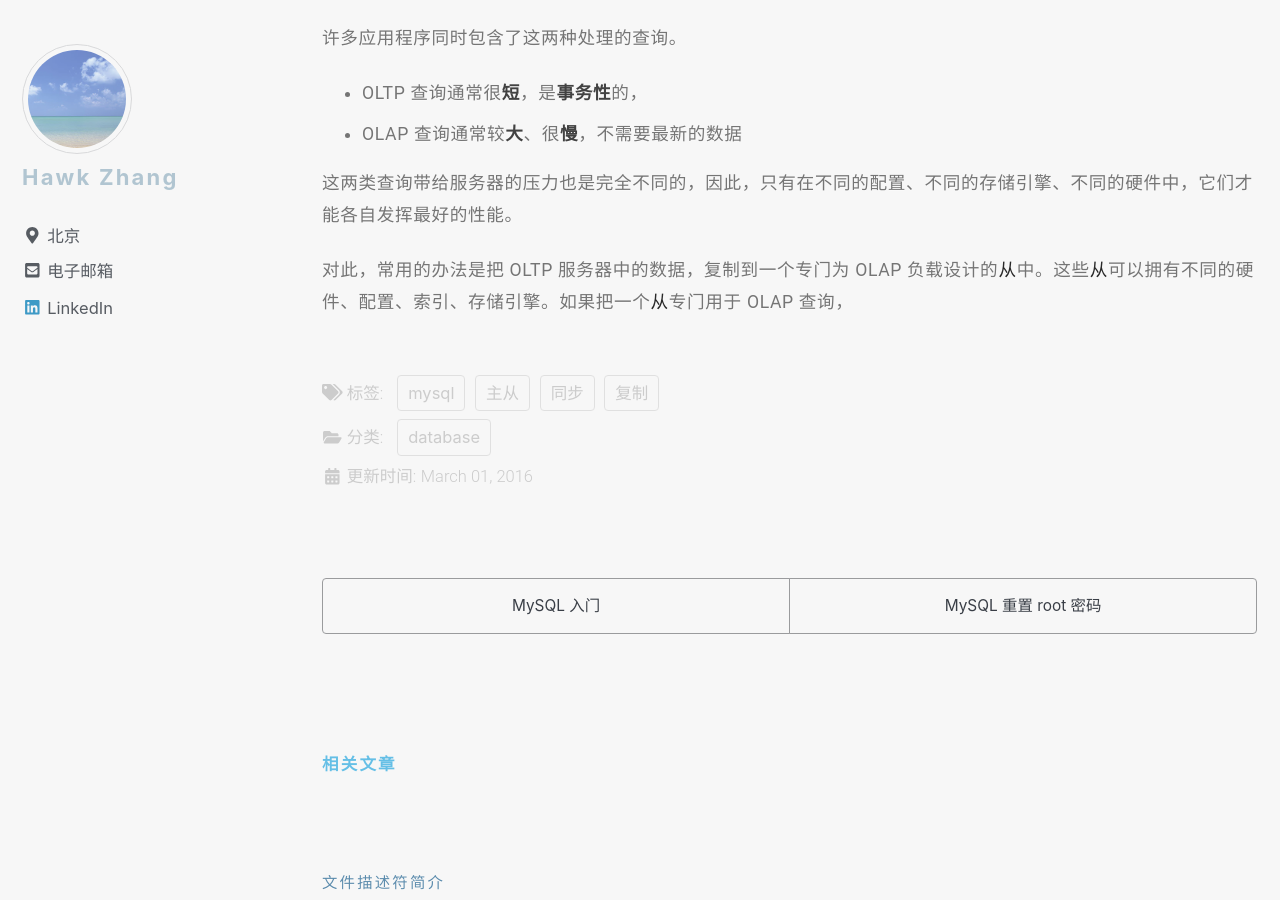
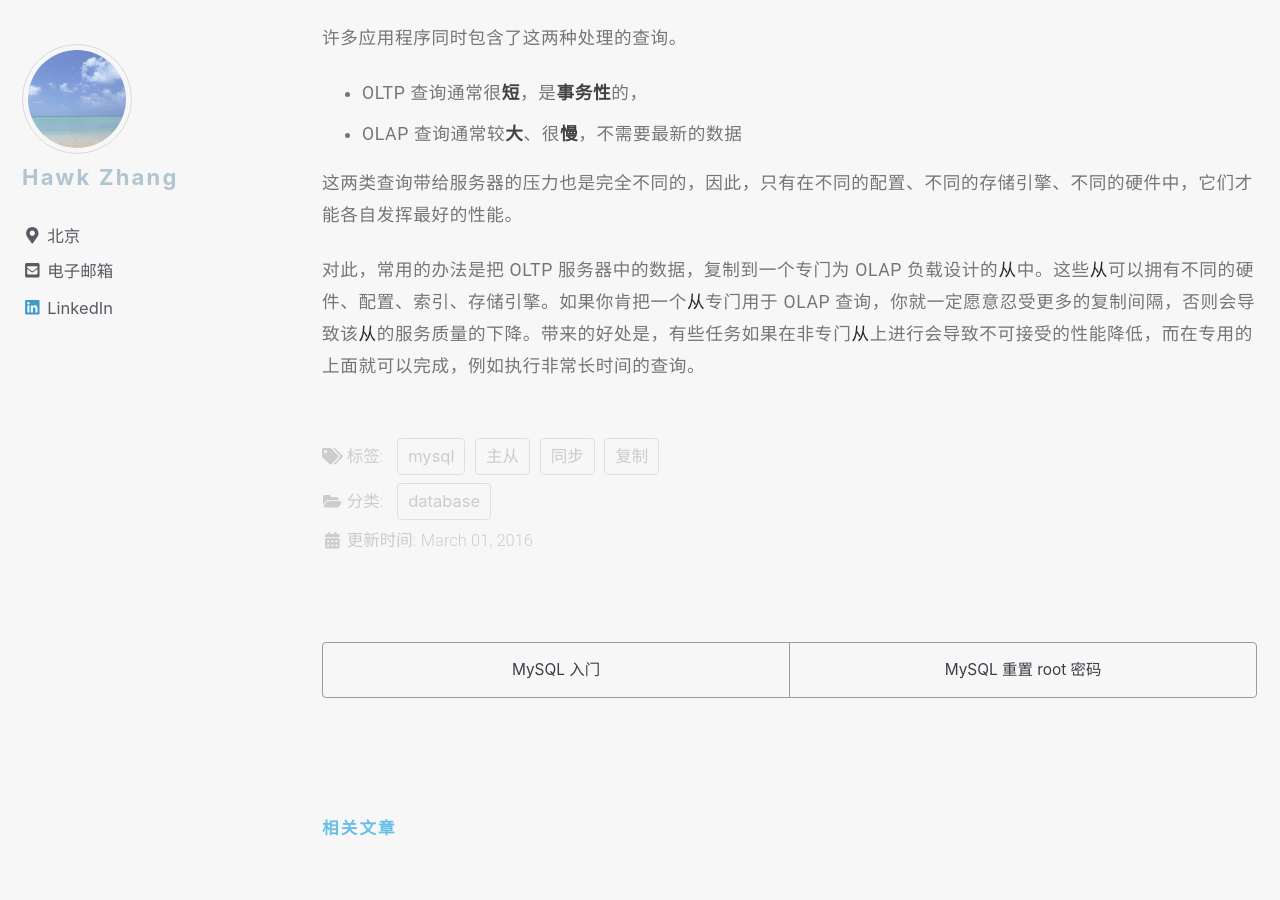
Before and after one commit to narru888/linotes_note, a Jekyll site: the page built from _posts/mysql/2016-03-01-master.slave.md, in a window 1280 px wide and 900 px high, scrolled down 38960 px. Built offline with Jekyll 4.4.1, drawn with Linux system fonts in a browser that asks for light colours; nearby versions of some CDN libraries; a script that is not in the unit is left out.

Commit message:
update on 2018-08-14 16:00:01 CST

```diff
--- a/_posts/mysql/2016-03-01-master.slave.md
+++ b/_posts/mysql/2016-03-01-master.slave.md
@@ -1213,4 +1213,4 @@ replicate_wild_do_table = sales.%
 
 这两类查询带给服务器的压力也是完全不同的，因此，只有在不同的配置、不同的存储引擎、不同的硬件中，它们才能各自发挥最好的性能。
 
-对此，常用的办法是把 OLTP 服务器中的数据，复制到一个专门为 OLAP 负载设计的*从*中。这些*从*可以拥有不同的硬件、配置、索引、存储引擎。如果把一个*从*专门用于 OLAP 查询，
+对此，常用的办法是把 OLTP 服务器中的数据，复制到一个专门为 OLAP 负载设计的*从*中。这些*从*可以拥有不同的硬件、配置、索引、存储引擎。如果你肯把一个*从*专门用于 OLAP 查询，你就一定愿意忍受更多的复制间隔，否则会导致该*从*的服务质量的下降。带来的好处是，有些任务如果在非专门*从*上进行会导致不可接受的性能降低，而在专用的上面就可以完成，例如执行非常长时间的查询。
```
